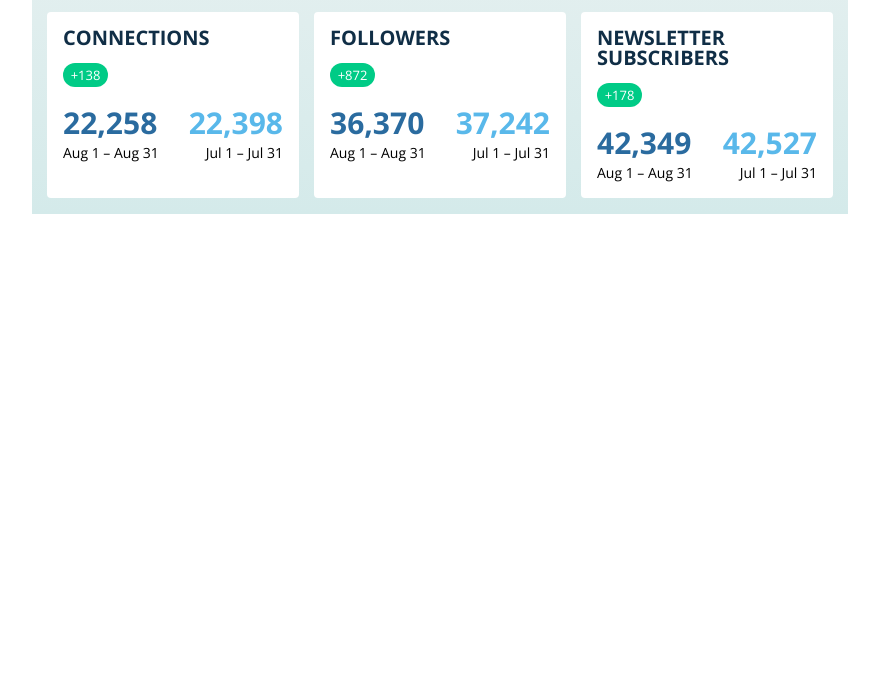
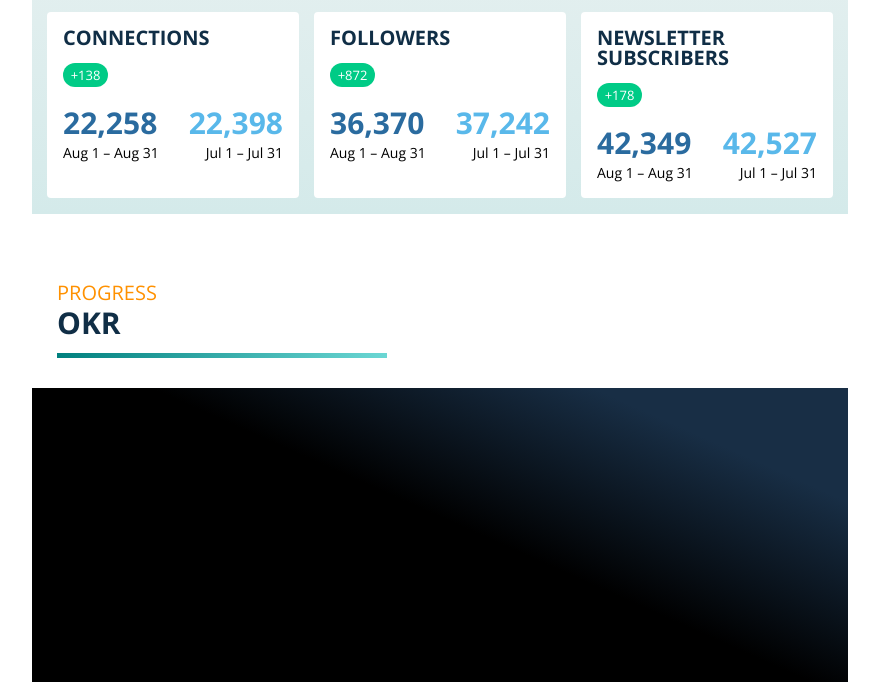
Before and after one commit to alangecodemaster/arcbound-reports, a plain HTML site: page index.html in a window 1280 px wide. Shown: the part 842-1524 px from the top of the page, without its empty margins (200-1079 px from the left). Before the commit the page ends 1056 px from the top, so only its background shows below. Drawn offline with nearby package versions, Linux system fonts and the light colour scheme.

Commit message:
added images and footer

```diff
--- a/index.html
+++ b/index.html
@@ -218,5 +218,17 @@
 		</div>
 	</first-page>
 
+
+
+	<second-page>
+		<h2>
+			<span class="orange">Progress</span>
+			<span class="regular">OKR</span>
+		</h2>
+		<footer>
+			<img src="images/white-arcbound-logo.png">
+		</footer>
+	</second-page>
+
 </body>
 </html>
--- a/style.css
+++ b/style.css
@@ -6,10 +6,14 @@ img{max-width: 100%; height: auto;}
 	--blue: #102e46;
 	--orange: #ff9100;
 }
+h2{font-size: 30px; text-transform: uppercase; color: var(--blue); line-height: 1em; padding: 0 25px; margin: 0 0 1em;}
+h2 span{display: block;}
+h2 span:first-child{color: var(--orange); font-size: 20px; font-weight: lighter;}
+h2:after{background: linear-gradient(96deg, #00807e 0%, #6bd7d4 100%); content: ''; display: block; height: 5px; width: 100%; margin: 15px 0; width: 330px;}
+first-page, second-page{height: 11in; display: block;  width: 8.5in; margin: 0 auto; position: relative;}
 
 
 /*Top Banner*/
-first-page{height: 11in; display: block;  width: 8.5in; margin: 0 auto; position: relative;}
 first-page:before{content: ''; position: absolute; left: 0; top: 0; width: 100%; height: 100%; background-image: linear-gradient(whitesmoke, whitesmoke, #d4eaea); z-index: -1; display: block;}
 first-page header{min-height: 215px; position: relative; color: white;}
 first-page header img{display: block; position: absolute; left: 0; right: 0; width: 100%; height: 100%; object-fit: cover; object-position: center center;}
@@ -24,10 +28,6 @@ first-page header .date{text-align: center; margin-top: 0; font-weight: bold;}
 
 /*LinkedIn Stats*/
 .linkedin{padding: 25px 0 0; background-image: url(images/circular-shape.png); background-size: 814px; background-position: 26px top; background-repeat: no-repeat; position: relative;}
-.linkedin h2{font-size: 30px; text-transform: uppercase; color: var(--blue); line-height: 1em; padding: 0 25px; margin: 0 0 1em;}
-.linkedin h2 span{display: block;}
-.linkedin h2 span:first-child{color: var(--orange); font-size: 20px; font-weight: lighter;}
-.linkedin h2:after{background: linear-gradient(96deg, #00807e 0%, #6bd7d4 100%); content: ''; display: block; height: 5px; width: 100%; margin: 15px 0; width: 330px;}
 .linkedin-stats{display: flex; justify-content: space-between;}
 .linkedin-stats .sidebar{width: 200px; border-radius: 4px; overflow: hidden;}
 .linkedin .sidebar .indiv-metrics{padding: 1.06em 1em; color: white; text-transform: uppercase;}
@@ -61,3 +61,8 @@ first-page header .date{text-align: center; margin-top: 0; font-weight: bold;}
 .final-linkedin-reports > div{border-radius: 4px; background: white; padding: 1em;}
 .final-linkedin-reports .title-increase{flex-wrap: wrap;}
 .final-linkedin-reports .title-increase h3{width: 100%; line-height: 1em; margin-bottom: 15px;}
+
+second-page{padding-top: 5%;}
+
+
+footer{background-color: #020024; background-image: linear-gradient(24deg, black 59%, #182e45 85%); text-align: center; padding: 300px 0 25px;}
```
Also changed, not shown: images/color-arcbound-logo.png (added), images/tiger_stripes.png (added), images/white-arcbound-logo.png (added).
